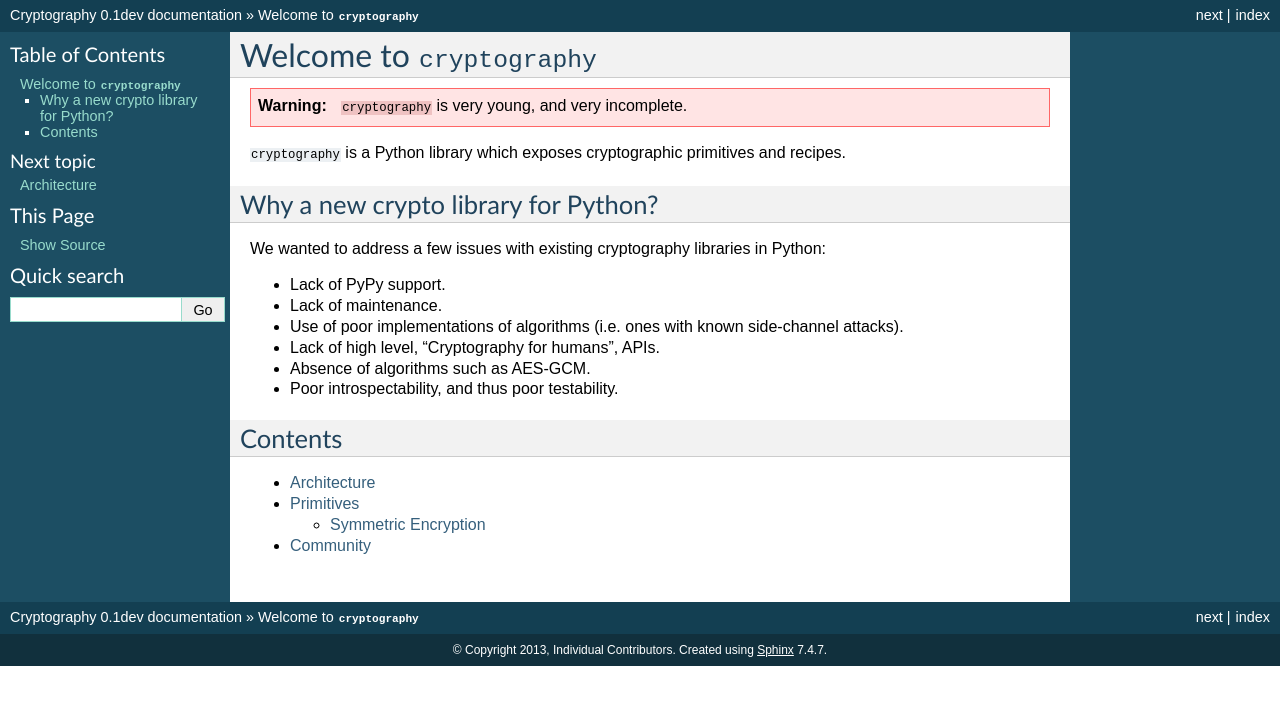
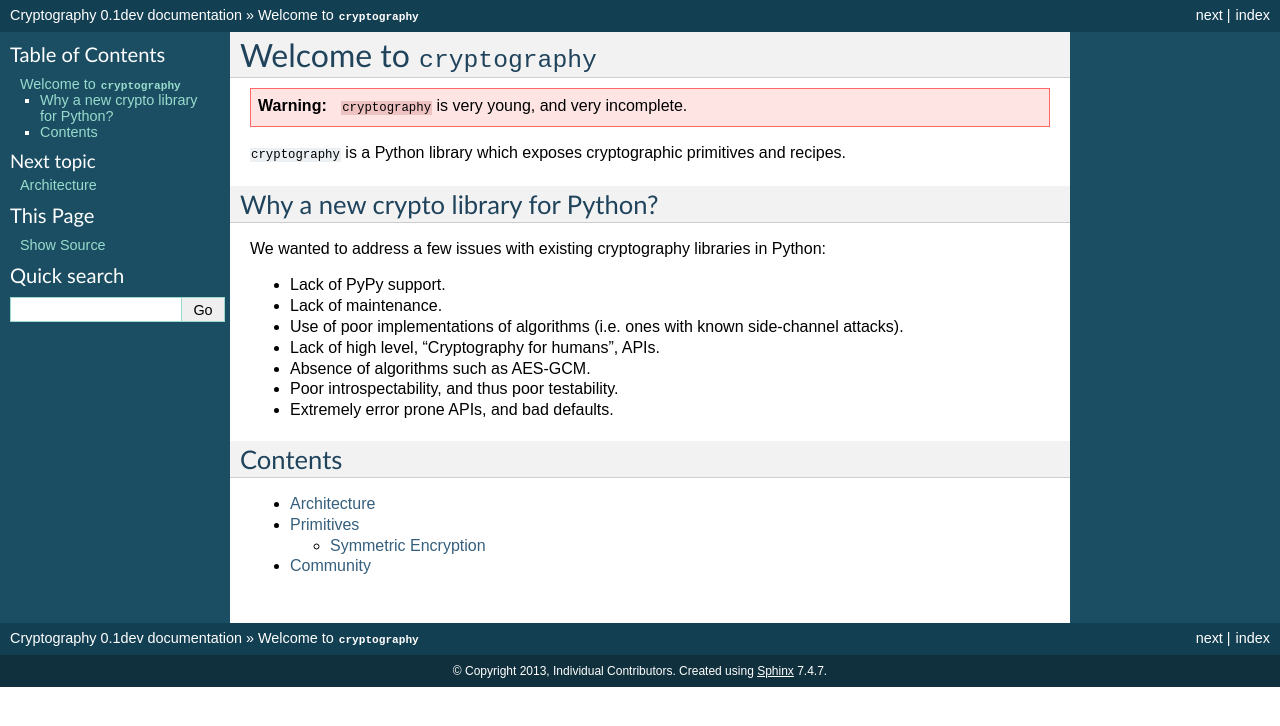
Before and after one commit to WebKing0121/cryptography, a Sphinx documentation site: the page built from docs/index.rst, in a window 1280 px wide. Shown: the top 726 px of the page. Built offline with Sphinx 7.4.7, drawn with Linux system fonts in a browser that asks for light colours.

Commit message:
Another issue we're targetting

```diff
--- a/docs/index.rst
+++ b/docs/index.rst
@@ -21,6 +21,7 @@ Python:
 * Lack of high level, "Cryptography for humans", APIs.
 * Absence of algorithms such as AES-GCM.
 * Poor introspectability, and thus poor testability.
+* Extremely error prone APIs, and bad defaults.
 
 
 Contents
```
